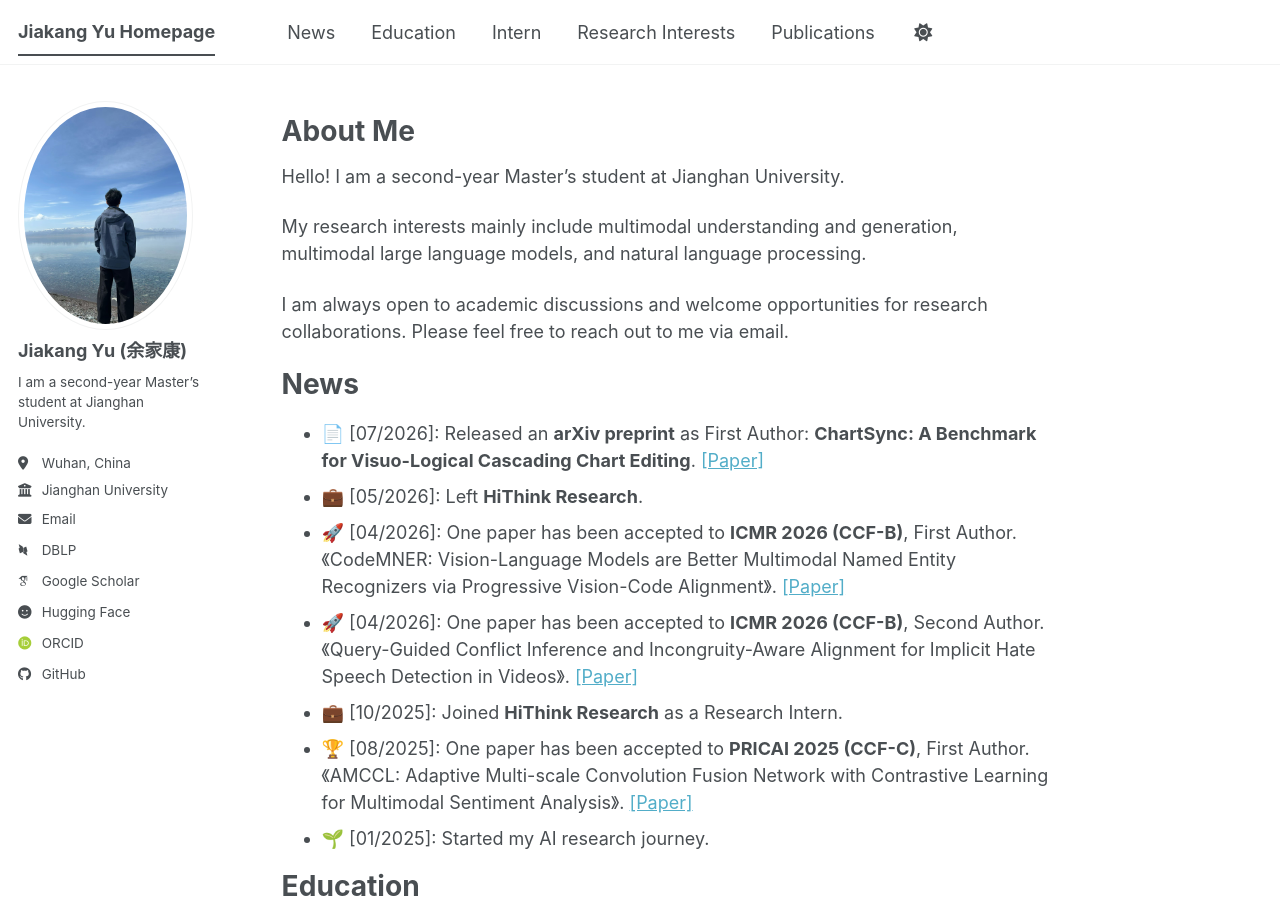
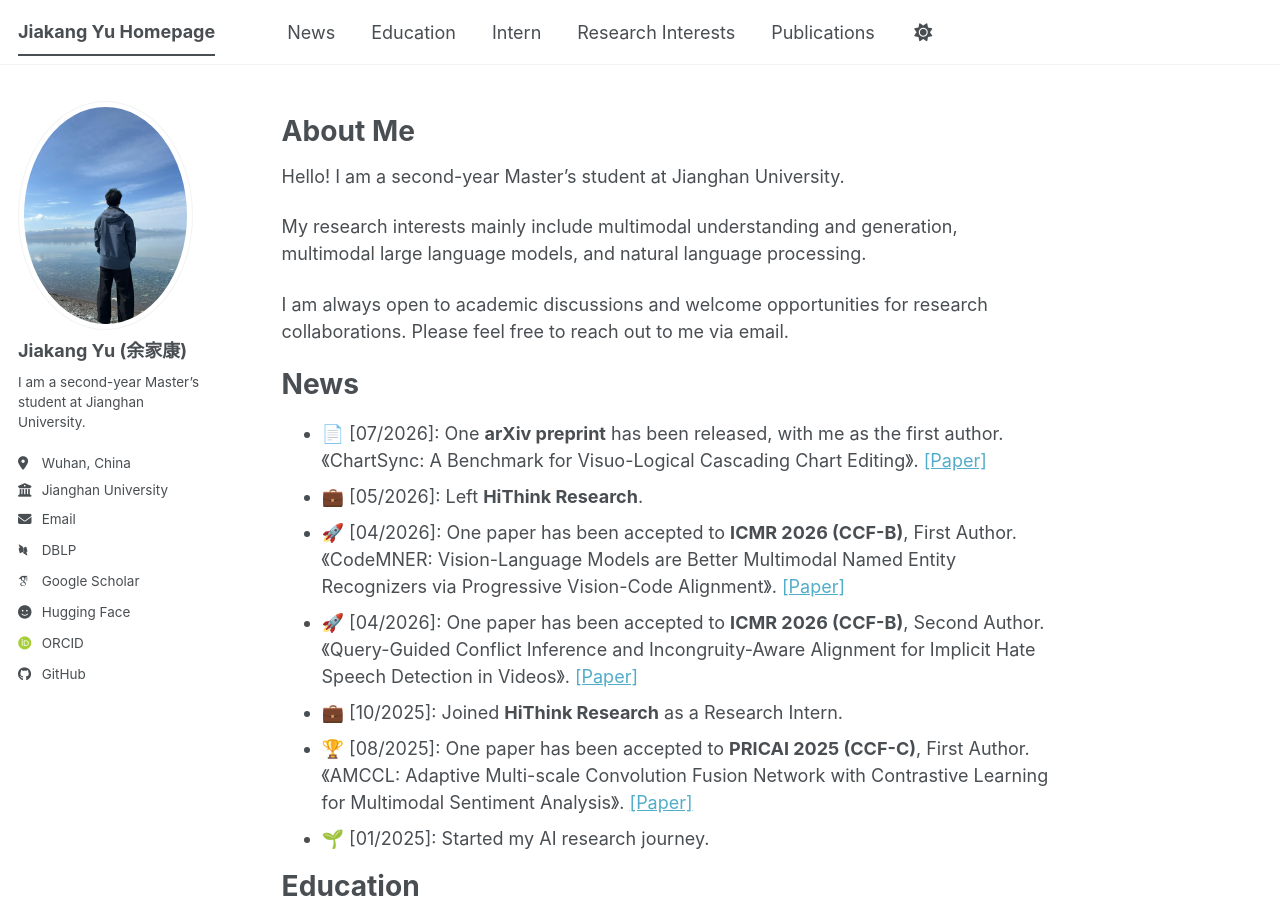
Before and after one commit to kaka-yjk/kaka-yjk.github.io, a Jekyll site: the page built from _pages/about.md, in a window 1280 px wide and 900 px high. Built offline with Jekyll 4.4.1, drawn with Linux system fonts in a browser that asks for light colours; some web fonts are replaced; a script bundle is joined from its source files by our own code; library files that are not in the unit come from our copies.

Commit message:
Refine ChartSync news wording

```diff
--- a/_pages/about.md
+++ b/_pages/about.md
@@ -17,7 +17,7 @@ My research interests mainly include multimodal understanding and generation, mu
 I am always open to academic discussions and welcome opportunities for research collaborations. Please feel free to reach out to me via email.
 
 <h1 id="news">News</h1>
-* 📄 [07/2026]: Released an **arXiv preprint** as First Author: **ChartSync: A Benchmark for Visuo-Logical Cascading Chart Editing**. [[Paper]](https://arxiv.org/abs/2607.10301)
+* 📄 [07/2026]: One **arXiv preprint** has been released, with me as the first author. 《ChartSync: A Benchmark for Visuo-Logical Cascading Chart Editing》. [[Paper]](https://arxiv.org/abs/2607.10301)
 * 💼 [05/2026]: Left **HiThink Research**.
 * 🚀 [04/2026]: One paper has been accepted to **ICMR 2026 (CCF-B)**, First Author. 《CodeMNER: Vision-Language Models are Better Multimodal Named Entity Recognizers via Progressive Vision-Code Alignment》. [[Paper]](https://doi.org/10.1145/3805622.3810770)
 * 🚀 [04/2026]: One paper has been accepted to **ICMR 2026 (CCF-B)**, Second Author. 《Query-Guided Conflict Inference and Incongruity-Aware Alignment for Implicit Hate Speech Detection in Videos》. [[Paper]](https://doi.org/10.1145/3805622.3810673)
```
